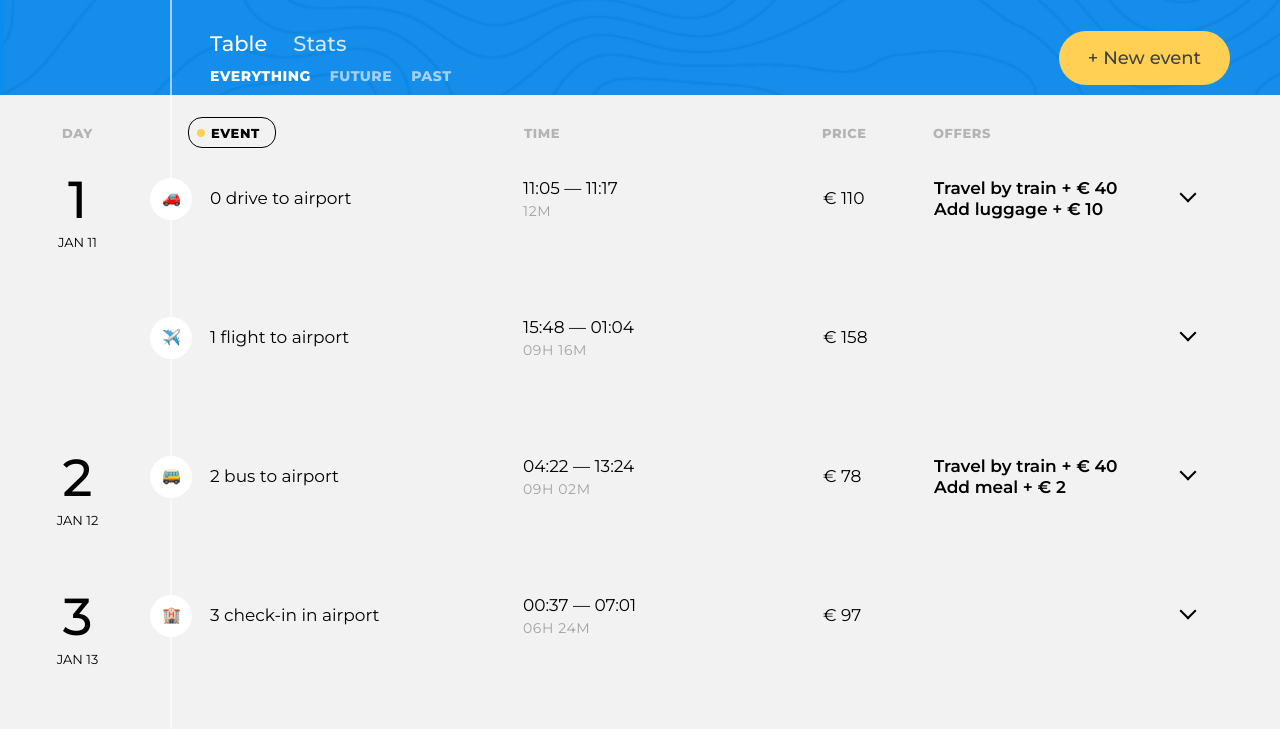
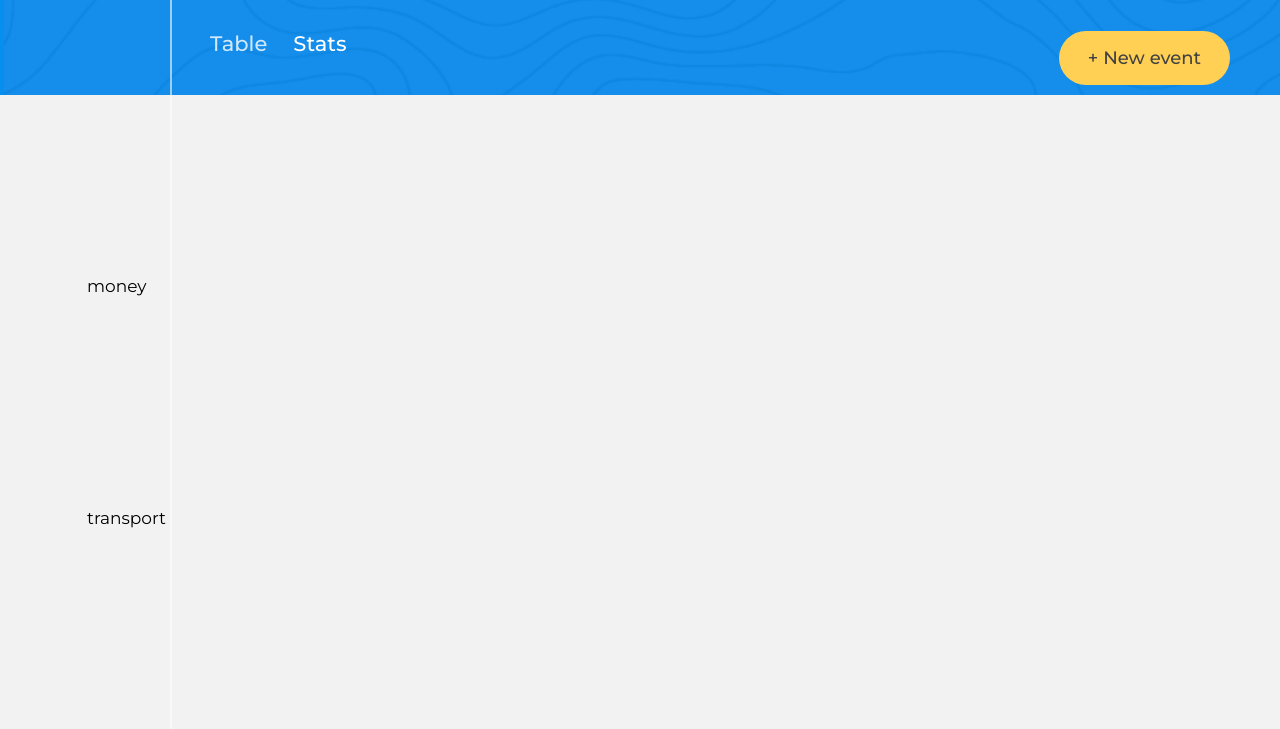
Before and after one commit to NikolayLemehov/356451-big-trip-10, a website with bundled scripts: page public/index.html in a window 1280 px wide. Both pictures are taken after a click on the link "Stats". Shown: the part 68-797 px from the top of the page. Built offline with nearby package versions, Linux system fonts and the light colour scheme.

Commit message:
Позволяет переключаться между списком событий и статистикой

```diff
--- a/public/index.html
+++ b/public/index.html
@@ -21,9 +21,7 @@
           </section>
 
           <div class="trip-main__trip-controls  trip-controls">
-            <h2 class="visually-hidden">Switch trip view</h2>
             <!-- Меню -->
-            <h2 class="visually-hidden">Filter events</h2>
             <!-- Фильтры -->
           </div>
         </div>
@@ -31,13 +29,8 @@
     </header>
     <main class="page-body__page-main  page-main">
       <div class="page-body__container">
-          <section class="trip-events">
-            <h2 class="visually-hidden">Trip events</h2>
-
-            <!-- Сортировка -->
-
-            <!-- Контент -->
-          </section>
+        <!-- Сортировка -->
+        <!-- Контент -->
       </div>
     </main>
     <script src="bundle.js"></script>
--- a/src/components/abstract-component.js
+++ b/src/components/abstract-component.js
@@ -24,4 +24,16 @@ export default class AbstractComponent {
   removeElement() {
     this._element = null;
   }
+
+  show() {
+    if (this._element) {
+      this._element.style.display = ``;
+    }
+  }
+
+  hide() {
+    if (this._element) {
+      this._element.style.display = `none`;
+    }
+  }
 }
--- /dev/null
+++ b/src/components/filter-list-title-component.js
@@ -0,0 +1,9 @@
+import AbstractComponent from "./abstract-component";
+
+export default class FilterListTitleComponent extends AbstractComponent {
+  getTemplate() {
+    return (
+      `<h2 class="visually-hidden">Filter events</h2>`
+    );
+  }
+}
--- a/src/components/site-menu-component.js
+++ b/src/components/site-menu-component.js
@@ -1,15 +1,16 @@
 import AbstractComponent from "./abstract-component";
+import {MenuName} from "../const";
 
-const CHECKED_MENU_NUMBER = 1;
+const CHECKED_MENU_CLASS = `trip-tabs__btn--active`;
 
 const createMenuTemplate = (name, isChecked) => {
   return (
-    `<a class="trip-tabs__btn ${isChecked ? `trip-tabs__btn--active` : ``}" href="#">${name}</a>`
+    `<a class="trip-tabs__btn ${isChecked ? CHECKED_MENU_CLASS : ``}" href="#">${name}</a>`
   );
 };
 
-const createSiteMenuTemplate = (names) => {
-  const menuMarkUp = names.map((name, i) => createMenuTemplate(name, i === CHECKED_MENU_NUMBER - 1)).join(``);
+const createSiteMenuTemplate = (names, activeName) => {
+  const menuMarkUp = names.map((name) => createMenuTemplate(name, name === activeName)).join(``);
 
   return (
     `<nav class="trip-controls__trip-tabs  trip-tabs">
@@ -22,9 +23,30 @@ export default class SiteMenuComponent extends AbstractComponent {
   constructor(names) {
     super();
     this._names = names;
+    this._activeMenuName = MenuName.TABLE;
   }
 
   getTemplate() {
-    return createSiteMenuTemplate(this._names);
+    return createSiteMenuTemplate(this._names, this._activeMenuName);
+  }
+
+  setChangeHandler(handler) {
+    this.getElement().addEventListener(`click`, (evt) => {
+      if (evt.target.tagName !== `A` || evt.target.classList.contains(CHECKED_MENU_CLASS)) {
+        return;
+      }
+
+      this.getElement().querySelectorAll(`.trip-tabs__btn`).forEach((it) => {
+        if (it.textContent === this._activeMenuName) {
+          it.classList.remove(CHECKED_MENU_CLASS);
+        }
+      });
+
+      evt.target.classList.add(CHECKED_MENU_CLASS);
+      const menuName = evt.target.textContent;
+      this._activeMenuName = menuName;
+
+      handler(menuName);
+    });
   }
 }
--- /dev/null
+++ b/src/components/site-menu-title-component.js
@@ -0,0 +1,9 @@
+import AbstractComponent from "./abstract-component";
+
+export default class SiteMenuTitleComponent extends AbstractComponent {
+  getTemplate() {
+    return (
+      `<h2 class="visually-hidden">Switch trip view</h2>`
+    );
+  }
+}
--- /dev/null
+++ b/src/components/statitstics-component.js
@@ -0,0 +1,27 @@
+import AbstractComponent from "./abstract-component";
+
+const createStatisticsTemplate = () => {
+  return (
+    `<section class="statistics">
+      <h2 class="visually-hidden">Trip statistics</h2>
+
+      <div class="statistics__item statistics__item--money">money
+        <canvas class="statistics__chart  statistics__chart--money" width="900"></canvas>
+      </div>
+
+      <div class="statistics__item statistics__item--transport">transport
+        <canvas class="statistics__chart  statistics__chart--transport" width="900"></canvas>
+      </div>
+
+      <div class="statistics__item statistics__item--time-spend">time-spend
+        <canvas class="statistics__chart  statistics__chart--time" width="900"></canvas>
+      </div>
+    </section>`
+  );
+};
+
+export default class StatisticsComponent extends AbstractComponent {
+  getTemplate() {
+    return createStatisticsTemplate();
+  }
+}
--- /dev/null
+++ b/src/components/trip-events-component.js
@@ -0,0 +1,23 @@
+import AbstractComponent from "./abstract-component";
+
+const HIDDEN_ELEMENT_CLASS = `trip-events--hidden`;
+
+export default class TripEventsComponent extends AbstractComponent {
+  getTemplate() {
+    return (
+      `<section class="trip-events">
+        <h2 class="visually-hidden">Trip events</h2>
+      </section>`
+    );
+  }
+
+  show() {
+    super.show();
+    this.getElement().classList.remove(HIDDEN_ELEMENT_CLASS);
+  }
+
+  hide() {
+    super.hide();
+    this.getElement().classList.add(HIDDEN_ELEMENT_CLASS);
+  }
+}
--- a/src/const.js
+++ b/src/const.js
@@ -1,6 +1,10 @@
 import {getDate} from "./mock/events";
 
-const menuNames = [`Table`, `Stats`];
+const MenuName = {
+  TABLE: `Table`,
+  STATS: `Stats`,
+};
+const menuNames = Object.values(MenuName);
 const MONTHS = [`Jan`, `Feb`, `Mar`, `Apr`, `May`, `Jun`, `Jul`, `Aug`, `Sep`, `Oct`, `Nov`, `Dec`];
 const MILLISECONDS_PER_DAY = 86400000;
 const SortType = {
@@ -31,4 +35,4 @@ const Mode = {
   ADDING: `adding`,
 };
 
-export {menuNames, MONTHS, MILLISECONDS_PER_DAY, SortType, FilterType, EmptyEvent, Mode};
+export {MenuName, menuNames, MONTHS, MILLISECONDS_PER_DAY, SortType, FilterType, EmptyEvent, Mode};
--- a/src/controllers/filter-controller.js
+++ b/src/controllers/filter-controller.js
@@ -1,14 +1,17 @@
-import {renderElement, RenderPosition, replaceElement} from "../utils/render";
+import {renderElement, replaceElement} from "../utils/render";
 import FilterListComponent from "../components/filter-list-component";
+import FilterListTitleComponent from "../components/filter-list-title-component";
 
 export default class FilterController {
   constructor(container, eventsModel) {
     this._container = container;
     this._eventsModel = eventsModel;
+    this._filterListTitleComponent = new FilterListTitleComponent();
 
     this._filterListComponent = null;
 
     this._onFilterChange = this._onFilterChange.bind(this);
+    renderElement(this._container, this._filterListTitleComponent);
   }
 
   render() {
@@ -20,8 +23,18 @@ export default class FilterController {
     if (oldComponent) {
       replaceElement(this._filterListComponent, oldComponent);
     } else {
-      renderElement(this._container, this._filterListComponent, RenderPosition.AFTEREND);
+      renderElement(this._container, this._filterListComponent);
     }
+  }
+
+  show() {
+    this._filterListTitleComponent.show();
+    this._filterListComponent.show();
+  }
+
+  hide() {
+    this._filterListTitleComponent.hide();
+    this._filterListComponent.hide();
   }
 
   _onFilterChange(filterType) {
--- a/src/controllers/trip-controller.js
+++ b/src/controllers/trip-controller.js
@@ -11,8 +11,9 @@ import {formatDate, getExactDate} from "../utils/common";
 import {EmptyEvent, MILLISECONDS_PER_DAY, Mode, SortType} from "../const";
 
 export default class TripController {
-  constructor(container, tripInfoElement, eventsModel) {
-    this._container = container;
+  constructor(containerComponent, tripInfoElement, eventsModel) {
+    this._containerComponent = containerComponent;
+    this._container = containerComponent.getElement();
     this._tripInfoElement = tripInfoElement;
     this._eventsModel = eventsModel;
 
@@ -55,6 +56,14 @@ export default class TripController {
     this._onViewChange();
     this._creatingEventController = new PointController(document.querySelector(`.trip-events__trip-sort`), this._onDataChange, this._onViewChange);
     this._creatingEventController.render(EmptyEvent, Mode.ADDING);
+  }
+
+  hide() {
+    this._containerComponent.hide();
+  }
+
+  show() {
+    this._containerComponent.show();
   }
 
   _onSortTypeChange(sortType) {
--- a/src/main.js
+++ b/src/main.js
@@ -1,16 +1,22 @@
+import SiteMenuTitleComponent from "./components/site-menu-title-component";
 import SiteMenuComponent from "./components/site-menu-component";
 import TripInfoCostComponent from "./components/trip-info-cost-component";
+import TripMainEventAddBtnComponent from "./components/trip-main-event-add-btn-component";
+import TripEventsComponent from "./components/trip-events-component";
+import StatisticsComponent from "./components/statitstics-component";
 import TripController from "./controllers/trip-controller";
 import FilterController from "./controllers/filter-controller";
 import {generateEvents} from "./mock/events";
-import {menuNames} from "./const";
-import {renderElement, RenderPosition} from "./utils/render";
+import {MenuName, menuNames} from "./const";
+import {renderElement} from "./utils/render";
 import EventsModel from "./models/events-model";
 import 'flatpickr/dist/flatpickr.css';
-import TripMainEventAddBtnComponent from "./components/trip-main-event-add-btn-component";
 
 const EVENT_COUNT = 15;
 const events = generateEvents(EVENT_COUNT);
+
+const eventsModel = new EventsModel();
+eventsModel.setEvents(events);
 
 const tripMainElement = document.querySelector(`.trip-main`);
 
@@ -20,21 +26,40 @@ renderElement(tripMainElement, tripMainEventAddBtnComponent);
 const tripInfoElement = tripMainElement.querySelector(`.trip-info`);
 renderElement(tripInfoElement, new TripInfoCostComponent(events));
 
-const titleMenuElement = tripMainElement.querySelector(`.trip-controls h2:nth-of-type(1)`);
-renderElement(titleMenuElement, new SiteMenuComponent(menuNames), RenderPosition.AFTEREND);
+const tripControlsElement = tripMainElement.querySelector(`.trip-controls`);
 
-const eventsModel = new EventsModel();
-eventsModel.setEvents(events);
+const siteMenuTitleComponent = new SiteMenuTitleComponent();
+const siteMenuComponent = new SiteMenuComponent(menuNames);
+renderElement(tripControlsElement, siteMenuTitleComponent);
+renderElement(tripControlsElement, siteMenuComponent);
 
-const titleFilterElement = tripMainElement.querySelector(`.trip-controls h2:nth-of-type(2)`);
-const filterController = new FilterController(titleFilterElement, eventsModel);
+const filterController = new FilterController(tripControlsElement, eventsModel);
 filterController.render();
 
+const pageBodyContainerElement = document.querySelector(`.page-body__page-main .page-body__container`);
+const tripEventsComponent = new TripEventsComponent();
+const statisticsComponent = new StatisticsComponent();
+renderElement(pageBodyContainerElement, tripEventsComponent);
+renderElement(pageBodyContainerElement, statisticsComponent);
 
-const tripEventsElement = document.querySelector(`.trip-events`);
-const tripController = new TripController(tripEventsElement, tripInfoElement, eventsModel);
+const tripController = new TripController(tripEventsComponent, tripInfoElement, eventsModel);
 tripController.render();
+statisticsComponent.hide();
 
 tripMainEventAddBtnComponent.setAddButtonClickHandler(() => {
   tripController.createEvent();
 });
+
+siteMenuComponent.setChangeHandler((menuName) => {
+  switch (menuName) {
+    case MenuName.TABLE:
+      statisticsComponent.hide();
+      tripController.show();
+      filterController.show();
+      break;
+    case MenuName.STATS:
+      tripController.hide();
+      filterController.hide();
+      statisticsComponent.show();
+  }
+});
```
